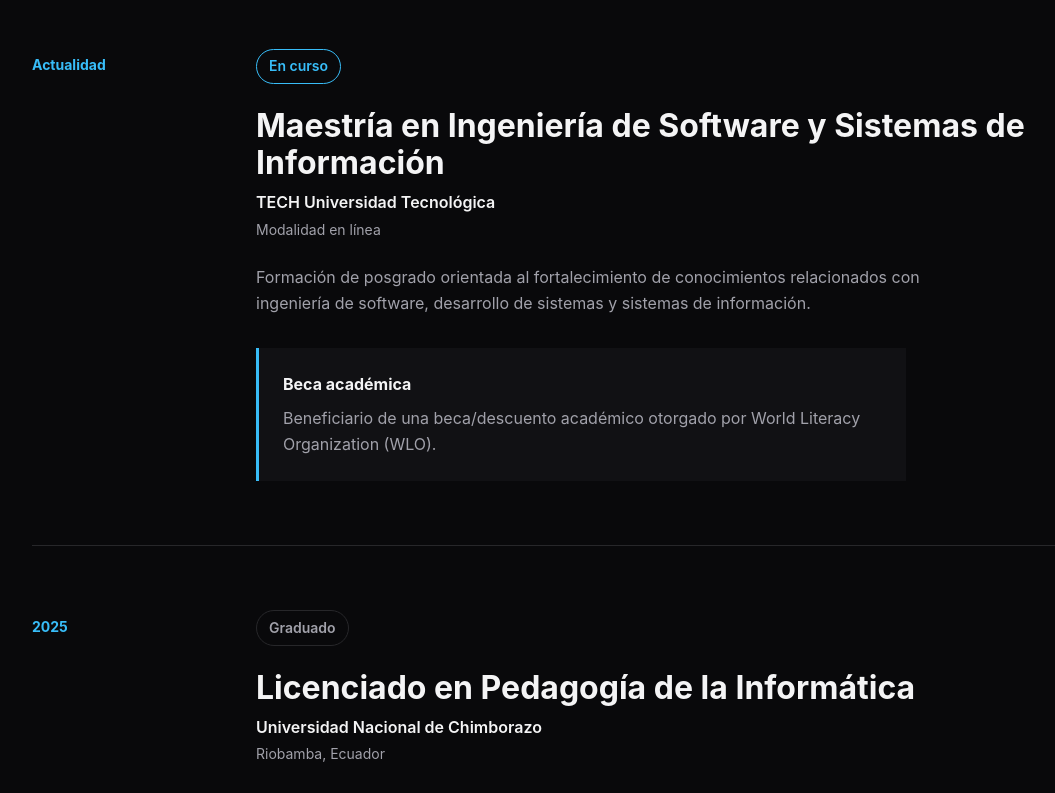
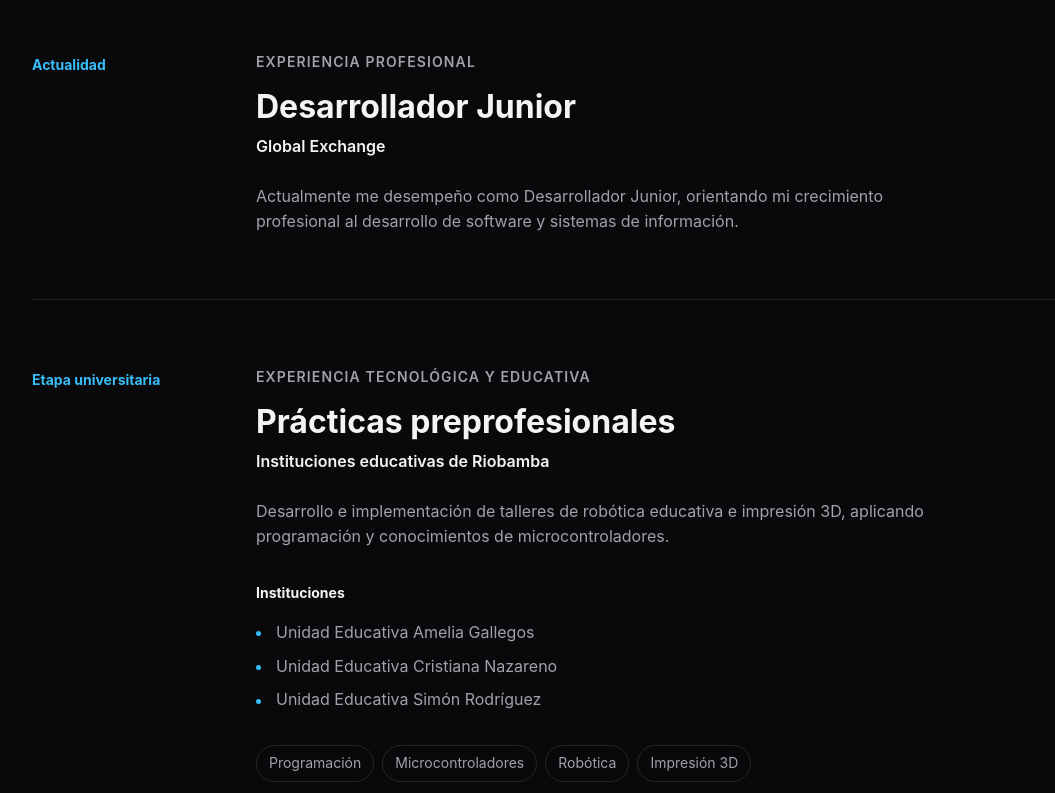
Before and after one commit to lfih-96/portfolio, a React app: page / in a window 1280 px wide. Shown: the part 3220-4013 px from the top of the page, without its empty margins (8-1063 px from the left). Built offline with nearby package versions, Linux system fonts and the light colour scheme; the HTML template or start-up script is replaced by a standard one.

Commit message:
feat: agrega experiencia profesional y tecnológica

```diff
--- /dev/null
+++ b/src/data/experience.js
@@ -0,0 +1,36 @@
+const experience = [
+    {
+        id: 'global-exchange',
+        period: 'Actualidad',
+        role: 'Desarrollador Junior',
+        organization: 'Global Exchange',
+        type: 'Experiencia profesional',
+        description:
+            'Actualmente me desempeño como Desarrollador Junior, orientando mi crecimiento profesional al desarrollo de software y sistemas de información.',
+        highlights: [],
+        technologies: [],
+    },
+
+    {
+        id: 'preprofessional-practices',
+        period: 'Etapa universitaria',
+        role: 'Prácticas preprofesionales',
+        organization: 'Instituciones educativas de Riobamba',
+        type: 'Experiencia tecnológica y educativa',
+        description:
+            'Desarrollo e implementación de talleres de robótica educativa e impresión 3D, aplicando programación y conocimientos de microcontroladores.',
+        organizations: [
+            'Unidad Educativa Amelia Gallegos',
+            'Unidad Educativa Cristiana Nazareno',
+            'Unidad Educativa Simón Rodríguez',
+        ],
+        technologies: [
+            'Programación',
+            'Microcontroladores',
+            'Robótica',
+            'Impresión 3D',
+        ],
+    },
+]
+
+export default experience
--- a/src/sections/Experience.jsx
+++ b/src/sections/Experience.jsx
@@ -1,7 +1,104 @@
+import experience from '../data/experience'
+import '../styles/experience.css'
+
 function Experience() {
     return (
-        <section id="experiencia">
-            <h2>Experiencia</h2>
+        <section
+            id="experiencia"
+            className="experience section"
+        >
+            <div className="container">
+
+                <div className="section__header">
+                    <span className="section__eyebrow">
+                        Experiencia
+                    </span>
+
+                    <h2 className="section__title">
+                        Experiencia profesional y tecnológica
+                    </h2>
+
+                    <p className="section__description">
+                        Una trayectoria que comenzó con proyectos tecnológicos
+                        aplicados a la educación y que actualmente evoluciona
+                        hacia el desarrollo profesional de software.
+                    </p>
+                </div>
+
+                <div className="experience__timeline">
+
+                    {experience.map((item) => (
+                        <article
+                            key={item.id}
+                            className="experience__item"
+                        >
+
+                            <div className="experience__period">
+                                {item.period}
+                            </div>
+
+                            <div className="experience__content">
+
+                                <span className="experience__type">
+                                    {item.type}
+                                </span>
+
+                                <h3 className="experience__role">
+                                    {item.role}
+                                </h3>
+
+                                <p className="experience__organization">
+                                    {item.organization}
+                                </p>
+
+                                <p className="experience__description">
+                                    {item.description}
+                                </p>
+
+                                {item.organizations && (
+                                    <div className="experience__organizations">
+                                        <span className="experience__label">
+                                            Instituciones
+                                        </span>
+
+                                        <ul>
+                                            {item.organizations.map((organization) => (
+                                                <li key={organization}>
+                                                    {organization}
+                                                </li>
+                                            ))}
+                                        </ul>
+                                    </div>
+                                )}
+
+                                {item.highlights?.length > 0 && (
+                                    <ul className="experience__highlights">
+                                        {item.highlights.map((highlight) => (
+                                            <li key={highlight}>
+                                                {highlight}
+                                            </li>
+                                        ))}
+                                    </ul>
+                                )}
+
+                                {item.technologies?.length > 0 && (
+                                    <ul className="experience__technologies">
+                                        {item.technologies.map((technology) => (
+                                            <li key={technology}>
+                                                {technology}
+                                            </li>
+                                        ))}
+                                    </ul>
+                                )}
+
+                            </div>
+
+                        </article>
+                    ))}
+
+                </div>
+
+            </div>
         </section>
     )
 }
--- /dev/null
+++ b/src/styles/experience.css
@@ -0,0 +1,196 @@
+.experience {
+    border-top: 1px solid var(--color-border);
+}
+
+.experience__timeline {
+    display: flex;
+    flex-direction: column;
+}
+
+.experience__item {
+    display: grid;
+    grid-template-columns: 160px 1fr;
+
+    gap: var(--space-xl);
+
+    padding-block: var(--space-xl);
+
+    border-top: 1px solid var(--color-border);
+}
+
+.experience__item:last-child {
+    border-bottom: 1px solid var(--color-border);
+}
+
+/* ================================
+   PERIODO
+================================= */
+
+.experience__period {
+    padding-top: 0.35rem;
+
+    color: var(--color-primary);
+
+    font-size: var(--font-size-sm);
+    font-weight: 700;
+}
+
+/* ================================
+   CONTENIDO
+================================= */
+
+.experience__content {
+    max-width: 800px;
+}
+
+.experience__type {
+    display: inline-block;
+
+    margin-bottom: var(--space-sm);
+
+    color: var(--color-text-secondary);
+
+    font-size: var(--font-size-sm);
+    font-weight: 600;
+
+    text-transform: uppercase;
+    letter-spacing: 0.08em;
+}
+
+.experience__role {
+    margin-bottom: var(--space-xs);
+
+    font-size: clamp(1.5rem, 3vw, 2rem);
+}
+
+.experience__organization {
+    color: var(--color-text);
+
+    font-weight: 600;
+}
+
+.experience__description {
+    max-width: 700px;
+
+    margin-top: var(--space-md);
+}
+
+/* ================================
+   INSTITUCIONES
+================================= */
+
+.experience__organizations {
+    margin-top: var(--space-lg);
+}
+
+.experience__label {
+    display: block;
+
+    margin-bottom: var(--space-sm);
+
+    color: var(--color-text);
+
+    font-size: var(--font-size-sm);
+    font-weight: 700;
+}
+
+.experience__organizations ul {
+    display: flex;
+    flex-direction: column;
+
+    gap: var(--space-xs);
+}
+
+.experience__organizations li {
+    position: relative;
+
+    padding-left: 1.25rem;
+
+    color: var(--color-text-secondary);
+}
+
+.experience__organizations li::before {
+    content: "";
+
+    position: absolute;
+
+    top: 0.7rem;
+    left: 0;
+
+    width: 5px;
+    height: 5px;
+
+    border-radius: 50%;
+
+    background-color: var(--color-primary);
+}
+
+/* ================================
+   LOGROS
+================================= */
+
+.experience__highlights {
+    display: flex;
+    flex-direction: column;
+
+    gap: var(--space-xs);
+
+    margin-top: var(--space-lg);
+}
+
+.experience__highlights li {
+    position: relative;
+
+    padding-left: 1.25rem;
+
+    color: var(--color-text-secondary);
+}
+
+.experience__highlights li::before {
+    content: "→";
+
+    position: absolute;
+    left: 0;
+
+    color: var(--color-primary);
+}
+
+/* ================================
+   TECNOLOGÍAS
+================================= */
+
+.experience__technologies {
+    display: flex;
+    flex-wrap: wrap;
+
+    gap: var(--space-xs);
+
+    margin-top: var(--space-lg);
+}
+
+.experience__technologies li {
+    padding: 0.4rem 0.75rem;
+
+    border: 1px solid var(--color-border);
+    border-radius: 999px;
+
+    color: var(--color-text-secondary);
+
+    font-size: var(--font-size-sm);
+}
+
+/* ================================
+   RESPONSIVE
+================================= */
+
+@media (max-width: 768px) {
+    .experience__item {
+        grid-template-columns: 1fr;
+
+        gap: var(--space-md);
+    }
+
+    .experience__period {
+        padding-top: 0;
+    }
+}
```
